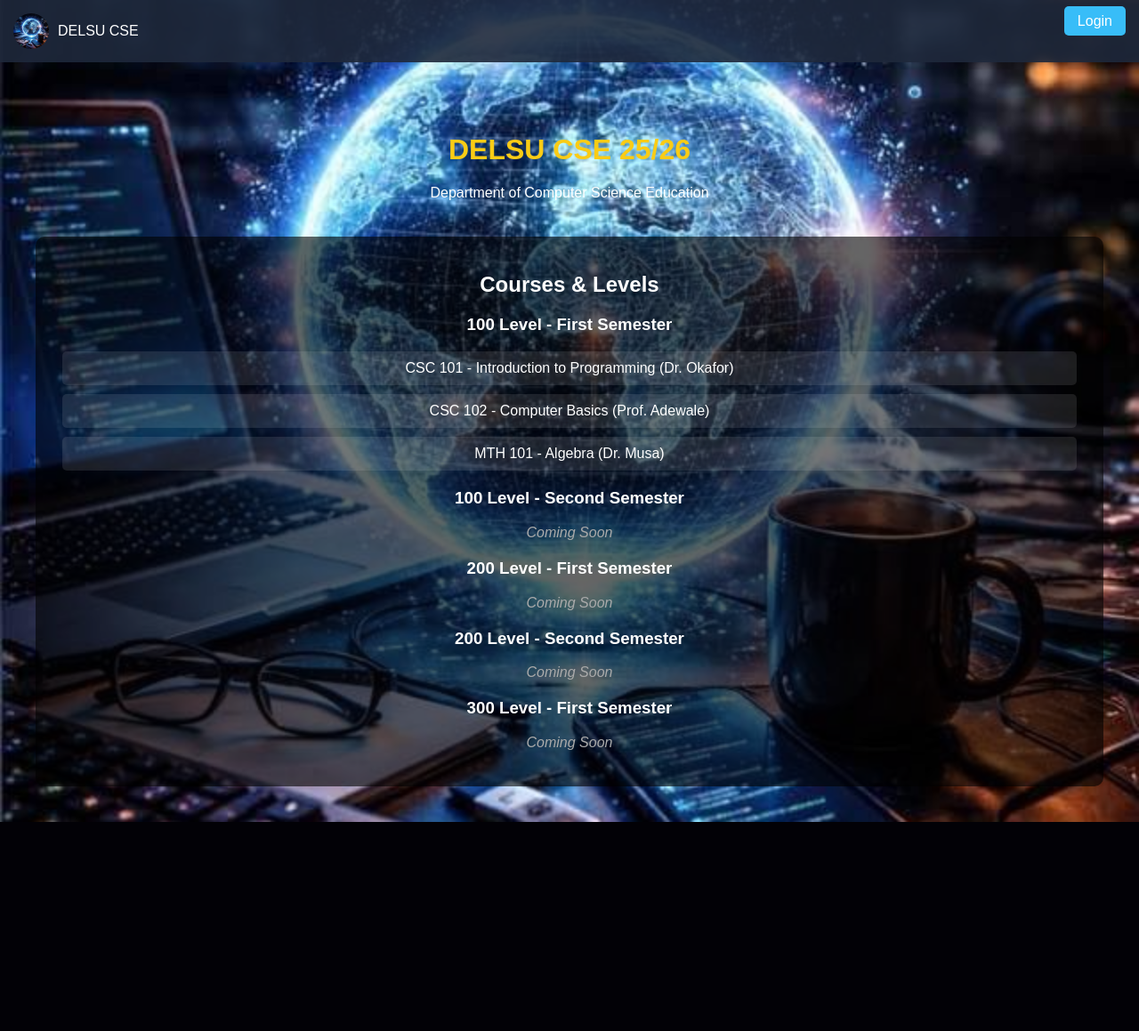
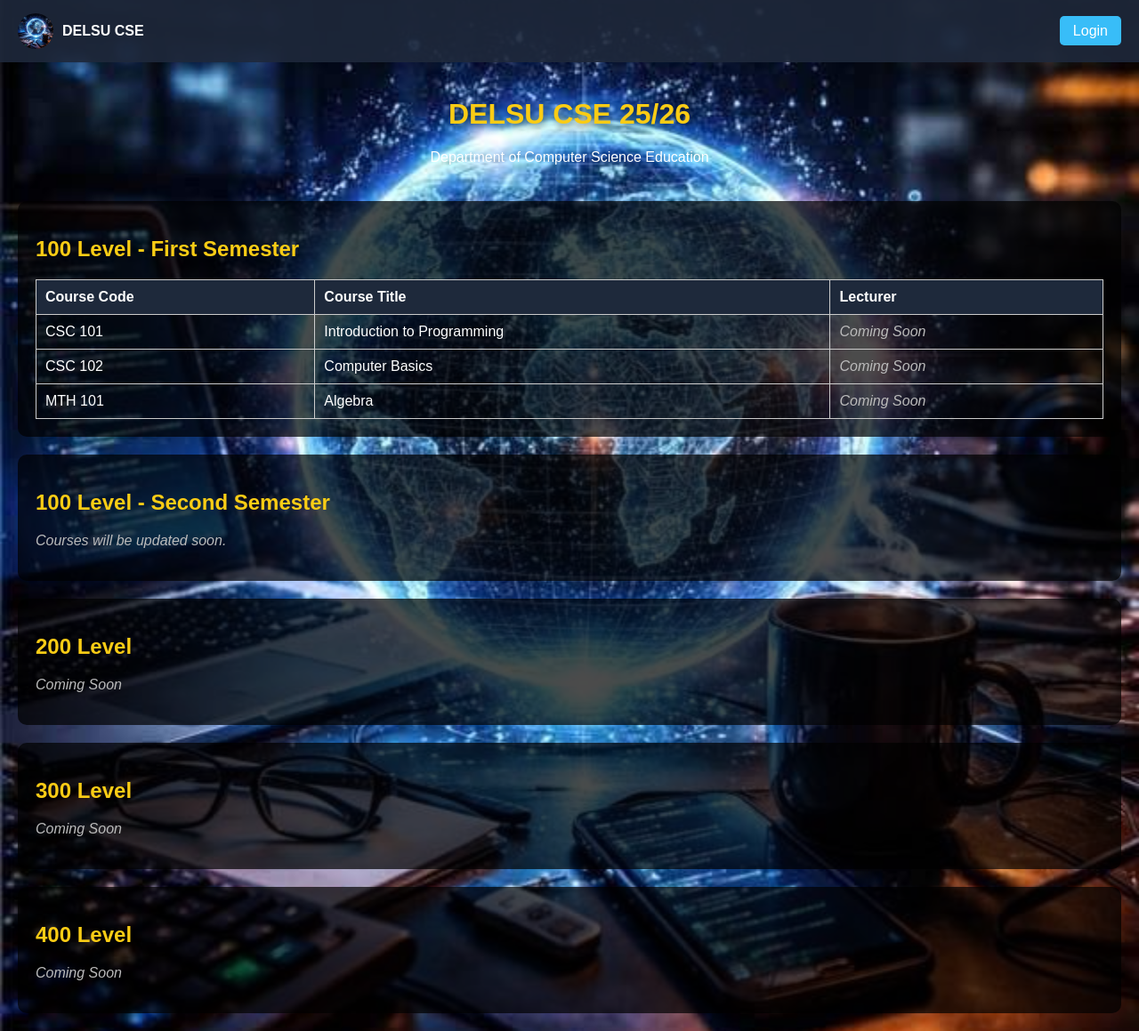
Before and after one commit to successfulone/mywebsite, a Flask app: page / in a window 1280 px wide. Shown: the whole page at 89% size. Before the commit the page ends 924 px from the top, so only its background shows below. Run offline with Flask 3, Linux system fonts and the light colour scheme.

Commit message:
replace index page

```diff
--- a/templates/index.html
+++ b/templates/index.html
@@ -9,23 +9,25 @@
             background-size: cover;
             background-position: center;
             background-repeat: no-repeat;
-            color: white;
-            text-align: center;
             font-family: Arial;
             margin: 0;
+            color: white;
         }
 
+        /* NAVBAR */
         .navbar {
             background: rgba(30, 41, 59, 0.9);
-            padding: 15px;
+            padding: 15px 20px;
             display: flex;
             justify-content: space-between;
+            align-items: center;
         }
 
         .logo {
             display: flex;
+            align-items: center;
             gap: 10px;
-            align-items: center;
+            font-weight: bold;
         }
 
         .logo img {
@@ -34,38 +36,55 @@
         }
 
         .nav-links a {
+            text-decoration: none;
             color: white;
-            text-decoration: none;
             background: #38bdf8;
             padding: 8px 15px;
             border-radius: 5px;
         }
 
-        .hero h1 {
-            color: #facc15;
-            margin-top: 80px;
+        /* HEADER */
+        .header {
+            text-align: center;
+            margin: 40px 0;
         }
 
+        .header h1 {
+            color: #facc15;
+            text-shadow: 2px 2px 10px rgba(0,0,0,0.7);
+        }
+
+        /* SECTION */
         .section {
-            background: rgba(0,0,0,0.6);
-            margin: 40px;
+            background: rgba(0,0,0,0.7);
+            margin: 20px;
             padding: 20px;
             border-radius: 10px;
         }
 
-        .level {
-            margin-top: 20px;
+        h2 {
+            color: #facc15;
         }
 
-        .card {
-            background: rgba(255,255,255,0.1);
-            margin: 10px;
+        /* TABLE */
+        table {
+            width: 100%;
+            border-collapse: collapse;
+            margin-top: 15px;
+        }
+
+        th, td {
+            border: 1px solid #ccc;
             padding: 10px;
-            border-radius: 5px;
+            text-align: left;
+        }
+
+        th {
+            background: #1e293b;
         }
 
         .coming {
-            color: #aaa;
+            color: #bbb;
             font-style: italic;
         }
     </style>
@@ -73,6 +92,7 @@
 
 <body>
 
+<!-- NAVBAR -->
 <div class="navbar">
     <div class="logo">
         <img src="{{ url_for('static', filename='logo.png') }}">
@@ -84,44 +104,65 @@
     </div>
 </div>
 
-<div class="hero">
+<!-- HEADER -->
+<div class="header">
     <h1>DELSU CSE 25/26</h1>
     <p>Department of Computer Science Education</p>
 </div>
 
+<!-- 100 LEVEL FIRST SEM -->
 <div class="section">
-    <h2>Courses & Levels</h2>
+    <h2>100 Level - First Semester</h2>
 
-    <!-- 100 LEVEL -->
-    <div class="level">
-        <h3>100 Level - First Semester</h3>
+    <table>
+        <tr>
+            <th>Course Code</th>
+            <th>Course Title</th>
+            <th>Lecturer</th>
+        </tr>
 
-        <div class="card">CSC 101 - Introduction to Programming (Dr. Okafor)</div>
-        <div class="card">CSC 102 - Computer Basics (Prof. Adewale)</div>
-        <div class="card">MTH 101 - Algebra (Dr. Musa)</div>
+        <tr>
+            <td>CSC 101</td>
+            <td>Introduction to Programming</td>
+            <td class="coming">Coming Soon</td>
+        </tr>
+
+        <tr>
+            <td>CSC 102</td>
+            <td>Computer Basics</td>
+            <td class="coming">Coming Soon</td>
+        </tr>
+
+        <tr>
+            <td>MTH 101</td>
+            <td>Algebra</td>
+            <td class="coming">Coming Soon</td>
+        </tr>
+    </table>
 </div>
 
-    <div class="level">
-        <h3>100 Level - Second Semester</h3>
+<!-- 100 LEVEL SECOND SEM -->
+<div class="section">
+    <h2>100 Level - Second Semester</h2>
+
+    <p class="coming">Courses will be updated soon.</p>
+</div>
+
+<!-- OTHER LEVELS -->
+<div class="section">
+    <h2>200 Level</h2>
     <p class="coming">Coming Soon</p>
 </div>
 
-    <!-- 200 LEVEL -->
-    <div class="level">
-        <h3>200 Level - First Semester</h3>
+<div class="section">
+    <h2>300 Level</h2>
     <p class="coming">Coming Soon</p>
 </div>
 
-    <div class="level">
-        <h3>200 Level - Second Semester</h3>
+<div class="section">
+    <h2>400 Level</h2>
     <p class="coming">Coming Soon</p>
 </div>
 
-    <!-- 300 LEVEL -->
-    <div class="level">
-        <h3>300 Level - First Semester</h3>
-        <p class="coming">Coming Soon</p>
-    </div>
-
-    <div class="level">
-        <h
+</body>
+</html>
```
Lines whose indentation alone changed are shown as unchanged.
